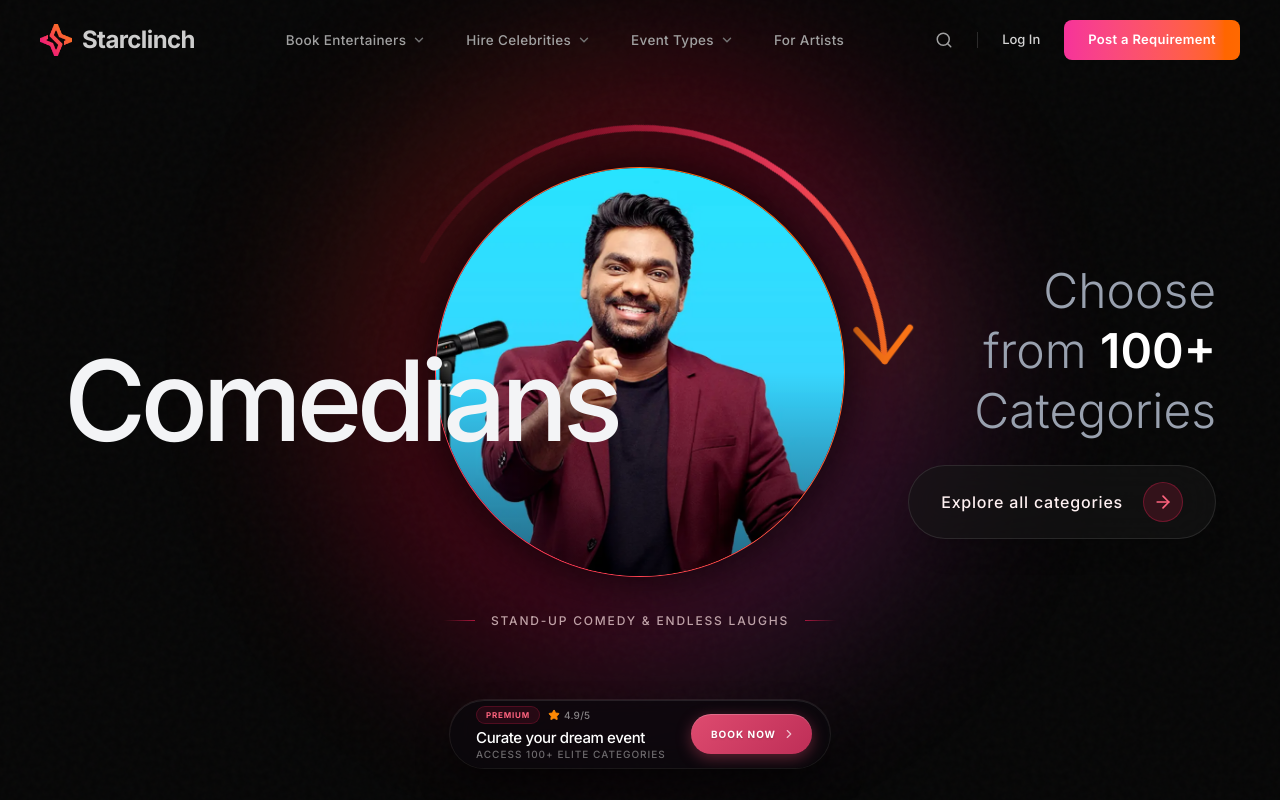
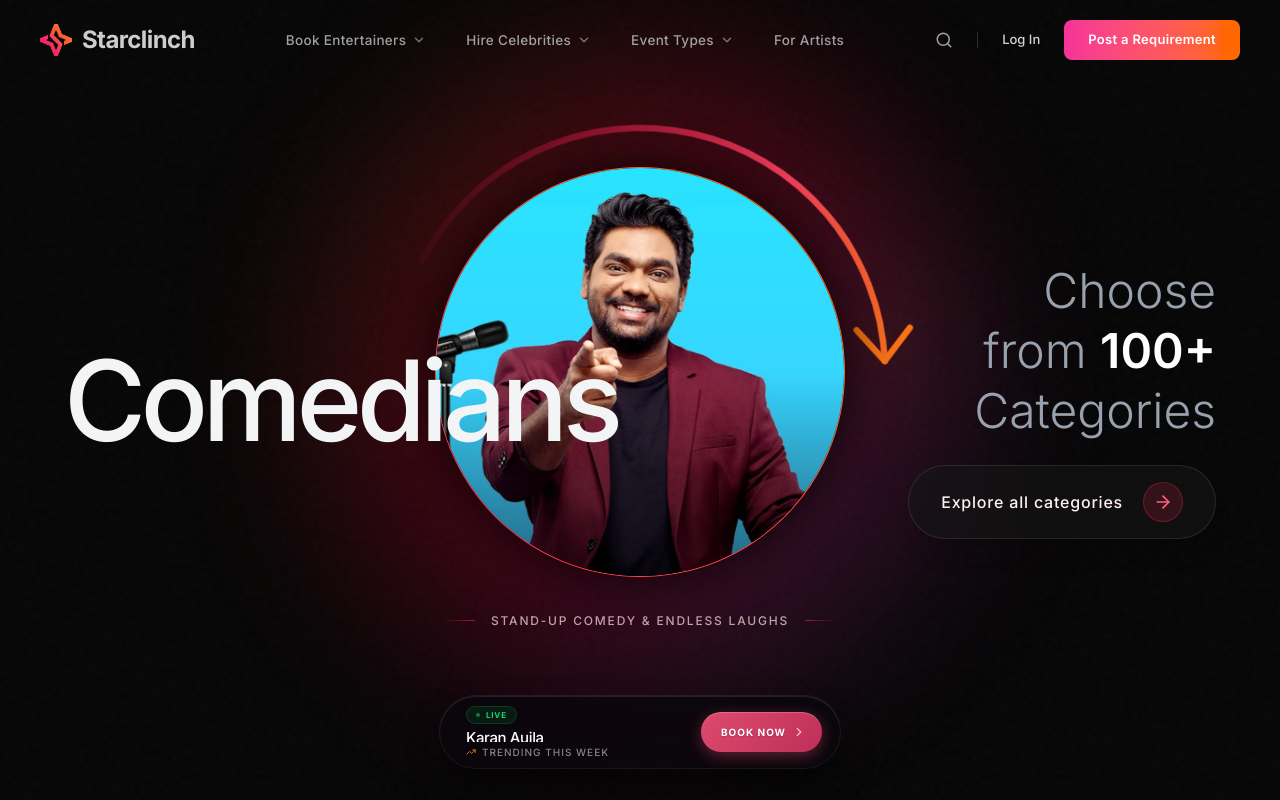
Before and after one commit to puneetshukla041/starclinch, a Next.js app: page / in a window 1280 px wide. Shown: the top 800 px of the page. Built offline with nearby package versions, Linux system fonts and the light colour scheme.

Commit message:
Update Popup.tsx

```diff
--- a/components/features/Popup.tsx
+++ b/components/features/Popup.tsx
@@ -2,12 +2,31 @@
 
 import React, { useState, useEffect, useRef } from "react";
 import { motion, AnimatePresence } from "framer-motion";
-import { Sparkles, Star, ChevronRight } from "lucide-react";
+import { ChevronRight, MapPin, TrendingUp, Zap } from "lucide-react";
 
 // --- Helper Functions ---
 const cn = (...classes: (string | boolean | undefined)[]) => {
   return classes.filter(Boolean).join(" ");
 };
+
+// --- Live Data ---
+const LIVE_ARTISTS = [
+  {
+    name: "Jasmine Sandlas",
+    subtext: "Availability near you",
+    icon: <MapPin className="w-2.5 h-2.5 text-rose-400" />,
+  },
+  {
+    name: "Karan Aujla",
+    subtext: "Trending this week",
+    icon: <TrendingUp className="w-2.5 h-2.5 text-orange-400" />,
+  },
+  {
+    name: "Samay Raina",
+    subtext: "Filling up fast",
+    icon: <Zap className="w-2.5 h-2.5 text-yellow-400" />,
+  },
+];
 
 // --- Content Components ---
 
@@ -21,42 +40,56 @@
     className="flex items-center justify-center w-full h-full gap-2.5 px-4 whitespace-nowrap group"
   >
     <div className="relative flex items-center justify-center">
-      <div className="absolute w-2 h-2 bg-rose-500 rounded-full animate-ping opacity-40" />
-      <div className="w-1.5 h-1.5 bg-gradient-to-r from-rose-400 to-orange-400 rounded-full shadow-[0_0_10px_rgba(244,63,94,0.8)] z-10" />
+      <div className="absolute w-2 h-2 bg-green-500 rounded-full animate-ping opacity-40" />
+      <div className="w-1.5 h-1.5 bg-green-400 rounded-full shadow-[0_0_10px_rgba(74,222,128,0.8)] z-10" />
     </div>
     <span className="text-[11px] font-semibold text-white/90 tracking-[0.2em] font-sans uppercase bg-clip-text text-transparent bg-gradient-to-r from-white to-white/60">
-      Book Talent
+      Live Availability
     </span>
   </motion.div>
 );
 
-const ExpandedContent = () => {
+const ExpandedContent = ({ activeIndex }: { activeIndex: number }) => {
   return (
     <motion.div
       layout="position"
-      initial={{ opacity: 0, y: 10, filter: "blur(4px)" }}
-      animate={{ opacity: 1, y: 0, filter: "blur(0px)" }}
-      exit={{ opacity: 0, y: -10, filter: "blur(4px)" }}
+      initial={{ opacity: 0, filter: "blur(4px)" }}
+      animate={{ opacity: 1, filter: "blur(0px)" }}
+      exit={{ opacity: 0, filter: "blur(4px)" }}
       transition={{ duration: 0.4, ease: [0.16, 1, 0.3, 1] }}
-      className="flex items-center justify-between w-full gap-4 px-2.5"
+      className="flex items-center justify-between w-full gap-2 px-2.5"
     >
-      {/* Left side: Premium info with badges */}
-      <div className="flex flex-col justify-center pl-2 text-left">
+      {/* Left side: Premium info with Animated Ticker */}
+      <div className="flex flex-col justify-center pl-2 text-left w-[180px] sm:w-[220px] overflow-hidden">
+
         <div className="flex items-center gap-2 mb-1.5">
-          <span className="flex h-[18px] items-center rounded-full bg-rose-500/10 px-2.5 text-[8px] font-bold uppercase tracking-widest text-rose-400 ring-1 ring-inset ring-rose-500/20">
-            Premium
+          <span className="flex h-[18px] items-center gap-1.5 rounded-full bg-green-500/10 px-2.5 text-[8px] font-bold uppercase tracking-widest text-green-400 ring-1 ring-inset ring-green-500/20">
+            <div className="w-1 h-1 bg-green-400 rounded-full animate-pulse" />
+            LIVE
           </span>
-          <div className="flex items-center text-[10px] text-white/50 font-medium tracking-wide">
-            <Star className="w-3 h-3 text-orange-400 fill-orange-400 mr-1 shadow-orange-500/50" />
-            4.9/5
-          </div>
         </div>
-        <span className="text-[13px] sm:text-[15px] font-medium text-white tracking-tight leading-none mb-0.5">
-          Curate your dream event
-        </span>
-        <span className="text-[9px] sm:text-[10px] text-white/40 uppercase tracking-widest font-medium">
-          Access 100+ Elite Categories
-        </span>
+
+        {/* The 1.5s Rotating Ticker */}
+        <div className="relative h-[28px] w-full">
+          <AnimatePresence mode="popLayout">
+            <motion.div
+              key={activeIndex}
+              initial={{ y: 15, opacity: 0, filter: "blur(2px)" }}
+              animate={{ y: 0, opacity: 1, filter: "blur(0px)" }}
+              exit={{ y: -15, opacity: 0, filter: "blur(2px)" }}
+              transition={{ duration: 0.4, ease: [0.16, 1, 0.3, 1] }}
+              className="absolute inset-0 flex flex-col justify-center"
+            >
+              <span className="text-[13px] sm:text-[15px] font-medium text-white tracking-tight leading-none mb-1 truncate">
+                {LIVE_ARTISTS[activeIndex].name}
+              </span>
+              <div className="flex items-center gap-1.5 text-[9px] sm:text-[10px] text-white/50 uppercase tracking-widest font-medium truncate">
+                {LIVE_ARTISTS[activeIndex].icon}
+                {LIVE_ARTISTS[activeIndex].subtext}
+              </div>
+            </motion.div>
+          </AnimatePresence>
+        </div>
       </div>
 
       {/* Right side: Button with shimmer effect */}
@@ -64,10 +97,10 @@
         type="button"
         onClick={(e) => {
           e.stopPropagation();
-          console.log("Book Now clicked!");
+          console.log(`Booking initiated for ${LIVE_ARTISTS[activeIndex].name}`);
         }}
         layout="position"
-        className="group relative flex h-9 sm:h-10 items-center justify-center rounded-full pl-5 pr-4 text-[10px] font-bold text-white uppercase tracking-widest transition-all duration-300 hover:scale-105 active:scale-95 cursor-pointer whitespace-nowrap overflow-hidden"
+        className="group relative flex h-9 sm:h-10 shrink-0 items-center justify-center rounded-full pl-5 pr-4 text-[10px] font-bold text-white uppercase tracking-widest transition-all duration-300 hover:scale-105 active:scale-95 cursor-pointer whitespace-nowrap overflow-hidden"
         style={{
           background: "linear-gradient(135deg, #de4b6f 0%, #be2e57 100%)",
           boxShadow: "0px 4px 15px rgba(222, 75, 111, 0.4), inset 0px 1px 0px rgba(255,255,255,0.2)",
@@ -90,15 +123,22 @@
 
 export default function BookingIsland() {
   const [active, setActive] = useState<"idle" | "expanded">("idle");
+  const [activeIndex, setActiveIndex] = useState(0);
   const [mounted, setMounted] = useState(false);
   const lastScrollY = useRef(0);
 
   useEffect(() => {
     setMounted(true);
 
+    // Initial expansion
     const initialTimer = setTimeout(() => {
       setActive("expanded");
     }, 1200);
+
+    // Setup 1.5 second rotation logic
+    const rotationInterval = setInterval(() => {
+      setActiveIndex((prev) => (prev + 1) % LIVE_ARTISTS.length);
+    }, 1500);
 
     const handleScroll = () => {
       const currentScrollY = window.scrollY;
@@ -117,6 +157,7 @@
 
     return () => {
       clearTimeout(initialTimer);
+      clearInterval(rotationInterval);
       window.removeEventListener("scroll", handleScroll);
     };
   }, []);
@@ -125,7 +166,6 @@
 
   return (
     <>
-      {/* Global Style for the Shimmer Animation */}
       <style>{`
         @keyframes shimmer {
           100% { transform: translateX(100%); }
@@ -139,17 +179,16 @@
           className={cn(
             "relative overflow-hidden flex items-center justify-center cursor-pointer select-none font-sans group/island",
             active === "expanded"
-              ? "min-w-[340px] sm:min-w-[380px] h-[68px] px-2"
-              : "w-[160px] h-[40px]"
+              ? "w-[92vw] sm:w-auto sm:min-w-[400px] h-[72px] px-2"
+              : "w-[180px] h-[40px]"
           )}
           style={{
-            borderRadius: active === "expanded" ? "34px" : "24px",
-            background: "rgba(10, 8, 12, 0.75)",
+            borderRadius: active === "expanded" ? "36px" : "24px",
+            background: "rgba(10, 8, 12, 0.85)",
             backdropFilter: "blur(24px) saturate(200%)",
             WebkitBackdropFilter: "blur(24px) saturate(200%)",
             boxShadow: "0 0 0 1px rgba(255,255,255,0.08), 0 20px 40px -10px rgba(0,0,0,0.8), inset 0 1px 0 rgba(255,255,255,0.1)",
           }}
-          // Premium Apple-style spring physics
           transition={{
             layout: {
               type: "spring",
@@ -177,7 +216,7 @@
                 key="expanded"
                 className="w-full h-full flex items-center"
               >
-                <ExpandedContent />
+                <ExpandedContent activeIndex={activeIndex} />
               </motion.div>
             )}
           </AnimatePresence>
```
